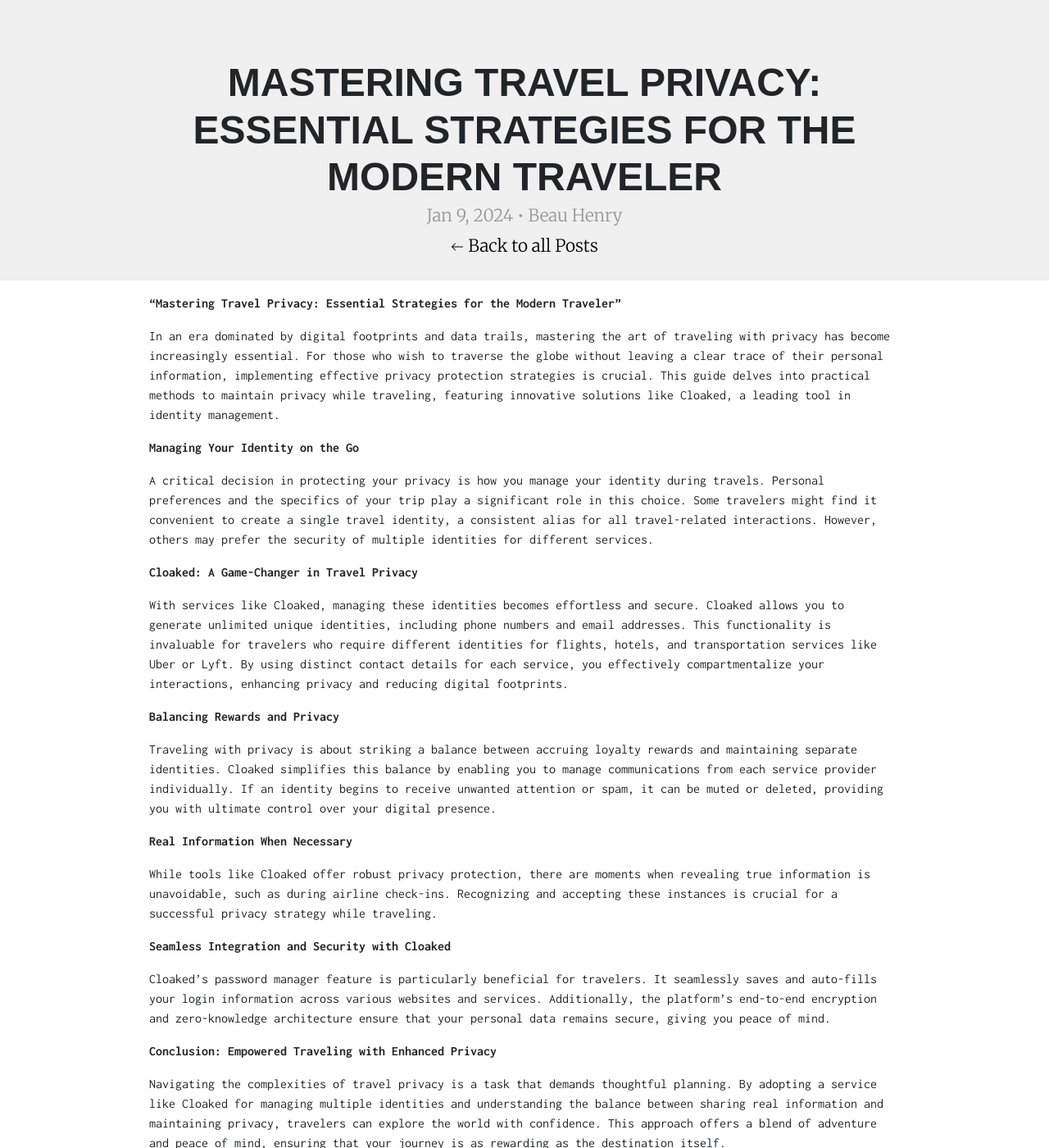
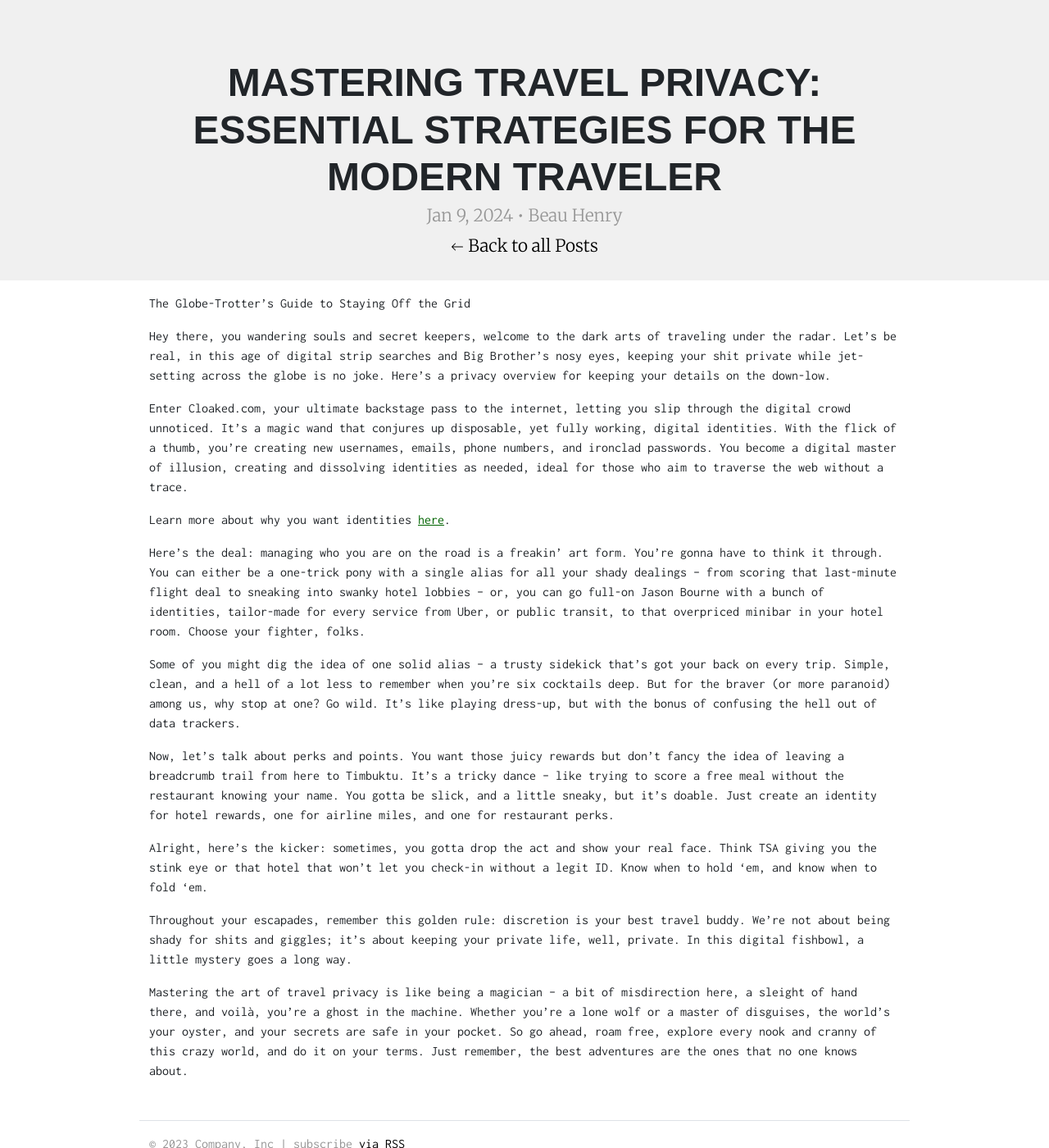
Before and after one commit to beauregardhenry/rougarou, a Jekyll site: the page built from _posts/2024-01-09-mastering-travel-privacy.md, in a window 1280 px wide and 1400 px high. Shown: the whole window at 82% size. Built offline with Jekyll 4.4.1, drawn with Linux system fonts in a browser that asks for light colours.

Commit message:
update travel blog

```diff
--- a/_posts/2024-01-09-mastering-travel-privacy.md
+++ b/_posts/2024-01-09-mastering-travel-privacy.md
@@ -7,30 +7,22 @@
 categories: privacy how-to
 ---
 
-**"Mastering Travel Privacy: Essential Strategies for the Modern Traveler"**
+The Globe-Trotter's Guide to Staying Off the Grid
 
-In an era dominated by digital footprints and data trails, mastering the art of traveling with privacy has become increasingly essential. For those who wish to traverse the globe without leaving a clear trace of their personal information, implementing effective privacy protection strategies is crucial. This guide delves into practical methods to maintain privacy while traveling, featuring innovative solutions like Cloaked, a leading tool in identity management.
+Hey there, you wandering souls and secret keepers, welcome to the dark arts of traveling under the radar. Let's be real, in this age of digital strip searches and Big Brother's nosy eyes, keeping your shit private while jet-setting across the globe is no joke. Here’s a privacy overview for keeping your details on the down-low.
 
-**Managing Your Identity on the Go**
+Enter Cloaked.com, your ultimate backstage pass to the internet, letting you slip through the digital crowd unnoticed. It's a magic wand that conjures up disposable, yet fully working, digital identities. With the flick of a thumb, you're creating new usernames, emails, phone numbers, and ironclad passwords. You become a digital master of illusion, creating and dissolving identities as needed, ideal for those who aim to traverse the web without a trace.
 
-A critical decision in protecting your privacy is how you manage your identity during travels. Personal preferences and the specifics of your trip play a significant role in this choice. Some travelers might find it convenient to create a single travel identity, a consistent alias for all travel-related interactions. However, others may prefer the security of multiple identities for different services.
+Learn more about why you want identities [here](https://www.rougarou.io/rebuilding-your-life-with-privacy).
 
-**Cloaked: A Game-Changer in Travel Privacy**
+Here's the deal: managing who you are on the road is a freakin' art form. You’re gonna have to think it through. You can either be a one-trick pony with a single alias for all your shady dealings – from scoring that last-minute flight deal to sneaking into swanky hotel lobbies – or, you can go full-on Jason Bourne with a bunch of identities, tailor-made for every service from Uber, or public transit, to that overpriced minibar in your hotel room. Choose your fighter, folks.
 
-With services like Cloaked, managing these identities becomes effortless and secure. Cloaked allows you to generate unlimited unique identities, including phone numbers and email addresses. This functionality is invaluable for travelers who require different identities for flights, hotels, and transportation services like Uber or Lyft. By using distinct contact details for each service, you effectively compartmentalize your interactions, enhancing privacy and reducing digital footprints.
+Some of you might dig the idea of one solid alias – a trusty sidekick that's got your back on every trip. Simple, clean, and a hell of a lot less to remember when you're six cocktails deep. But for the braver (or more paranoid) among us, why stop at one? Go wild. It's like playing dress-up, but with the bonus of confusing the hell out of data trackers.
 
-**Balancing Rewards and Privacy**
+Now, let's talk about perks and points. You want those juicy rewards but don't fancy the idea of leaving a breadcrumb trail from here to Timbuktu. It's a tricky dance – like trying to score a free meal without the restaurant knowing your name. You gotta be slick, and a little sneaky, but it's doable. Just create an identity for hotel rewards, one for airline miles, and one for restaurant perks.
 
-Traveling with privacy is about striking a balance between accruing loyalty rewards and maintaining separate identities. Cloaked simplifies this balance by enabling you to manage communications from each service provider individually. If an identity begins to receive unwanted attention or spam, it can be muted or deleted, providing you with ultimate control over your digital presence.
+Alright, here's the kicker: sometimes, you gotta drop the act and show your real face. Think TSA giving you the stink eye or that hotel that won't let you check-in without a legit ID. Know when to hold 'em, and know when to fold 'em.
 
-**Real Information When Necessary**
+Throughout your escapades, remember this golden rule: discretion is your best travel buddy. We're not about being shady for shits and giggles; it's about keeping your private life, well, private. In this digital fishbowl, a little mystery goes a long way.
 
-While tools like Cloaked offer robust privacy protection, there are moments when revealing true information is unavoidable, such as during airline check-ins. Recognizing and accepting these instances is crucial for a successful privacy strategy while traveling.
-
-**Seamless Integration and Security with Cloaked**
-
-Cloaked’s password manager feature is particularly beneficial for travelers. It seamlessly saves and auto-fills your login information across various websites and services. Additionally, the platform's end-to-end encryption and zero-knowledge architecture ensure that your personal data remains secure, giving you peace of mind.
-
-**Conclusion: Empowered Traveling with Enhanced Privacy**
-
-Navigating the complexities of travel privacy is a task that demands thoughtful planning. By adopting a service like Cloaked for managing multiple identities and understanding the balance between sharing real information and maintaining privacy, travelers can explore the world with confidence. This approach offers a blend of adventure and peace of mind, ensuring that your journey is as rewarding as the destination itself.
+Mastering the art of travel privacy is like being a magician – a bit of misdirection here, a sleight of hand there, and voilà, you're a ghost in the machine. Whether you're a lone wolf or a master of disguises, the world's your oyster, and your secrets are safe in your pocket. So go ahead, roam free, explore every nook and cranny of this crazy world, and do it on your terms. Just remember, the best adventures are the ones that no one knows about.
```
